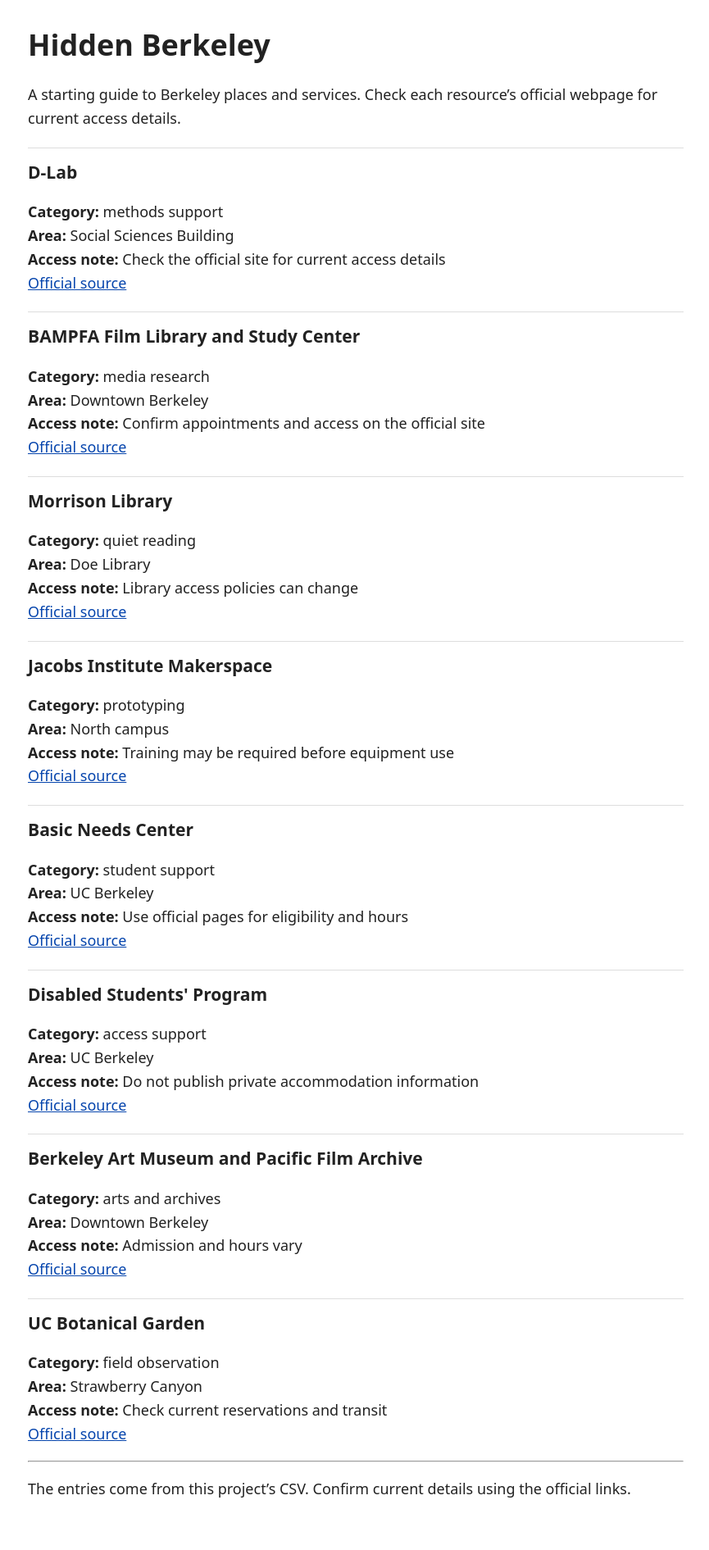
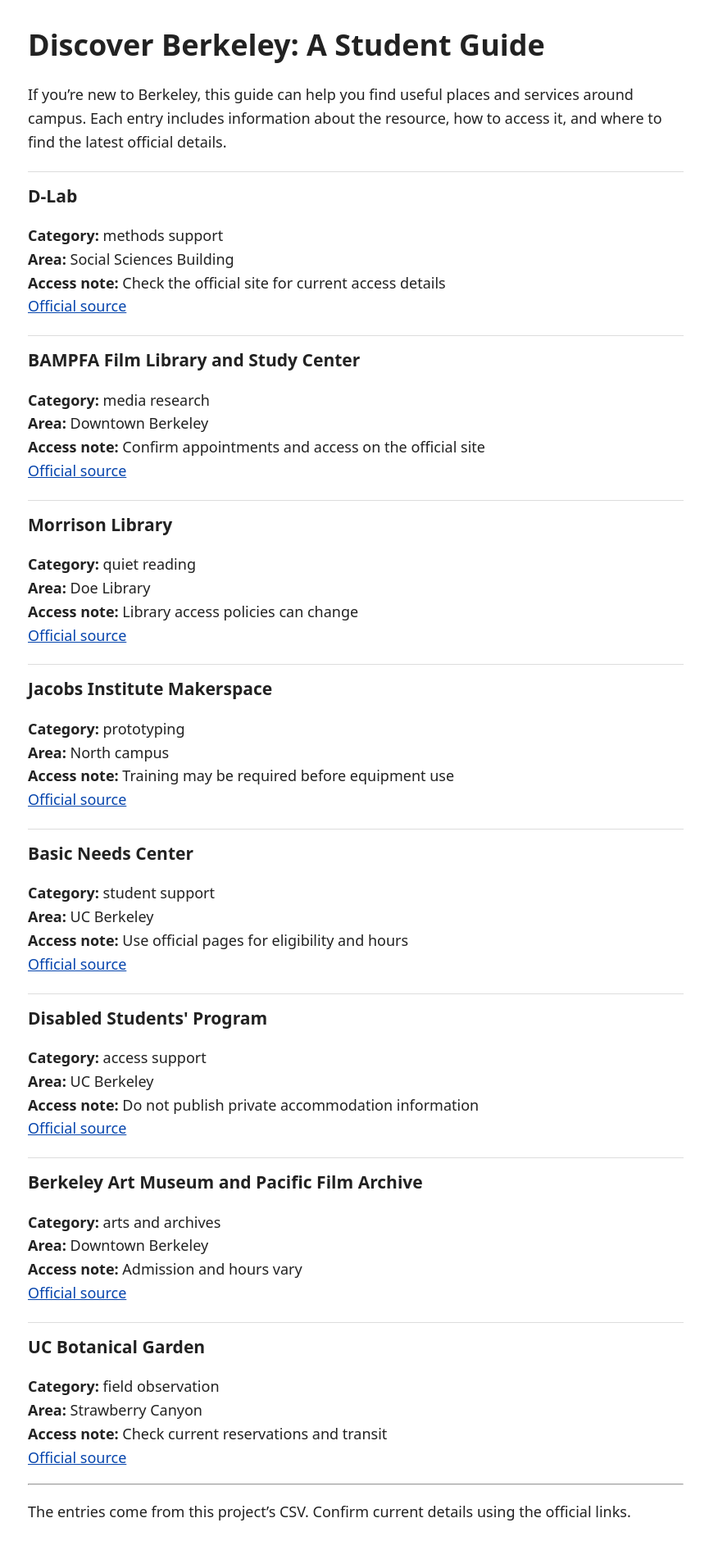
Before and after one commit to dong44-max/hidden-berkeley-hw2, a Jekyll site: the page built from docs/index.md, in a window 1280 px wide. Shown: the whole page at 82% size, without its empty margins (206-1071 px from the left). Built offline with Jekyll 4.4.1, drawn with Linux system fonts in a browser that asks for light colours; before the commit the page ends 1862 px from its top, so only the background shows below that.

Commit message:
Update index.md

```diff
--- a/docs/index.md
+++ b/docs/index.md
@@ -1,11 +1,11 @@
 ---
 layout: default
-title: Hidden Berkeley
+title: "Discover Berkeley: A Student Guide"
 ---
 
-# Hidden Berkeley
+# Discover Berkeley: A Student Guide
 
-A starting guide to Berkeley places and services. Check each resource's official webpage for current access details.
+If you're new to Berkeley, this guide can help you find useful places and services around campus. Each entry includes information about the resource, how to access it, and where to find the latest official details.
 
 <!-- Edit the heading and introduction above. The supplied loop below displays each row of the CSV. -->
 {% for resource in site.data.locations %}
```
